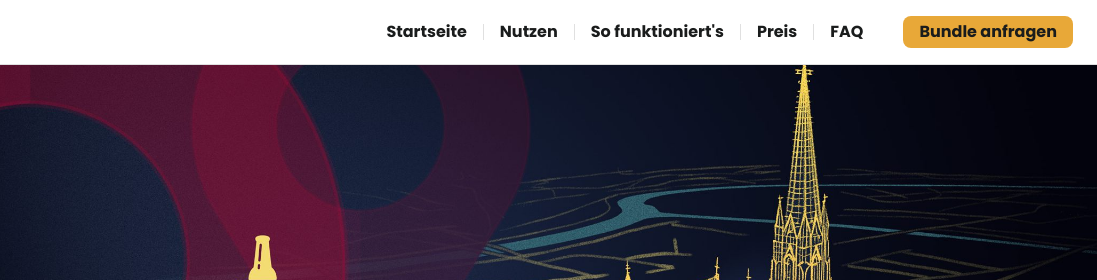
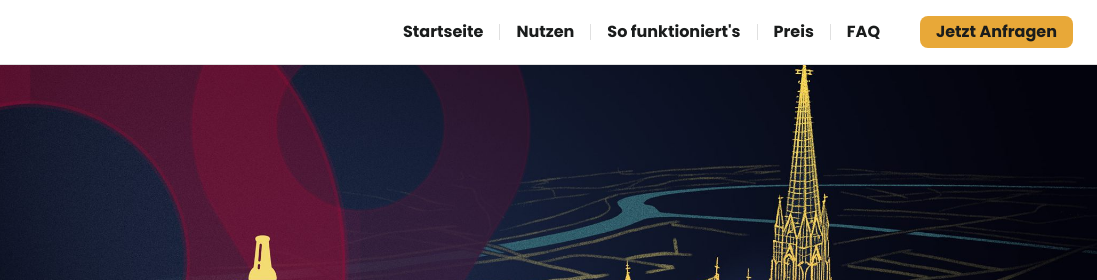
Before and after one commit to marcelhoeller-BT/BTC_Wien, a website: page brauerei.html in a window 1280 px wide. Shown: the top 280 px of the page, 183-1280 px from the left. Drawn offline with nearby package versions, Linux system fonts and the light colour scheme; files that its build step writes are made by us from their sources.

Commit message:
Brauerei: Header-CTA (Desktop + Mobile) auf 'Jetzt Anfragen' geaendert

```diff
--- a/brauerei.html
+++ b/brauerei.html
@@ -195,7 +195,7 @@ a:focus-visible, button:focus-visible { outline: 2px solid #E8A838; outline-offs
 <a class="text-on-surface hover:opacity-60 transition-opacity duration-200 cursor-pointer font-button text-button" href="#preis">Preis</a>
 <span aria-hidden="true" class="w-px h-4 bg-border-muted"></span>
 <a class="text-on-surface hover:opacity-60 transition-opacity duration-200 cursor-pointer font-button text-button" href="#faq">FAQ</a>
-<a class="ml-stack-md bg-[#E8A838] text-on-surface font-button text-button py-2 px-4 rounded-[8px] cursor-pointer hover:opacity-90 transition-opacity duration-200" href="#kontakt">Bundle anfragen</a>
+<a class="ml-stack-md bg-[#E8A838] text-on-surface font-button text-button py-2 px-4 rounded-[8px] cursor-pointer hover:opacity-90 transition-opacity duration-200" href="#kontakt">Jetzt Anfragen</a>
 </div>
 <!-- Mobile: Hamburger -->
 <button type="button" id="mobile-menu-btn" onclick="toggleMobileMenu()" aria-label="Menü öffnen" aria-expanded="false" class="md:hidden inline-flex items-center justify-center text-on-surface p-1">
@@ -210,7 +210,7 @@ a:focus-visible, button:focus-visible { outline: 2px solid #E8A838; outline-offs
 <a class="text-on-surface hover:opacity-60 transition-opacity py-3 font-button text-button border-t border-border-muted" href="#funktionsweise" onclick="closeMobileMenu()">So funktioniert's</a>
 <a class="text-on-surface hover:opacity-60 transition-opacity py-3 font-button text-button border-t border-border-muted" href="#preis" onclick="closeMobileMenu()">Preis</a>
 <a class="text-on-surface hover:opacity-60 transition-opacity py-3 font-button text-button border-t border-border-muted" href="#faq" onclick="closeMobileMenu()">FAQ</a>
-<a class="bg-[#E8A838] text-on-surface font-button text-button py-3 px-4 rounded-[8px] text-center hover:opacity-90 transition-opacity mt-3 mb-2" href="#kontakt" onclick="closeMobileMenu()">Bundle anfragen</a>
+<a class="bg-[#E8A838] text-on-surface font-button text-button py-3 px-4 rounded-[8px] text-center hover:opacity-90 transition-opacity mt-3 mb-2" href="#kontakt" onclick="closeMobileMenu()">Jetzt Anfragen</a>
 </div>
 </div>
 </nav>
```
